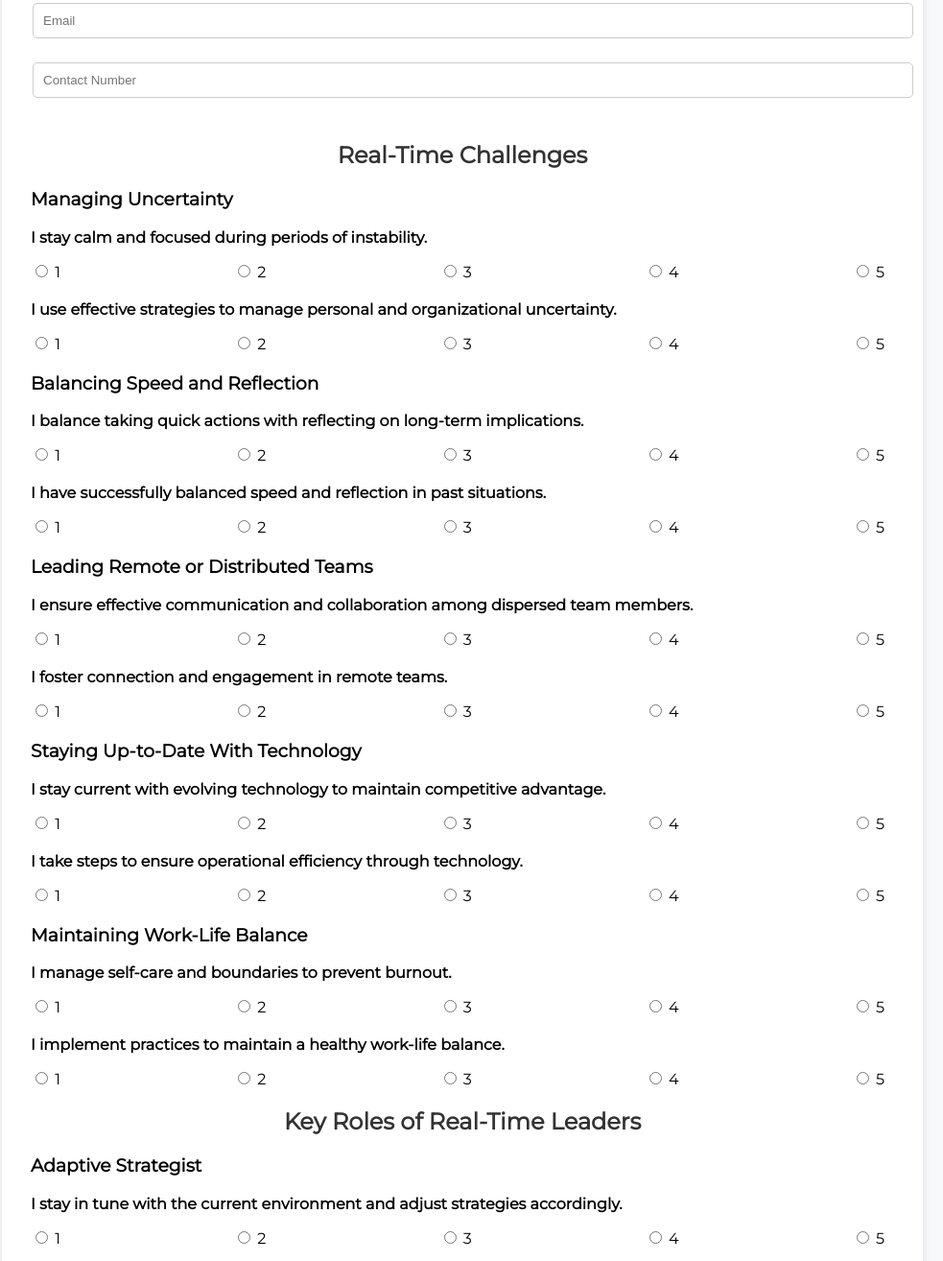
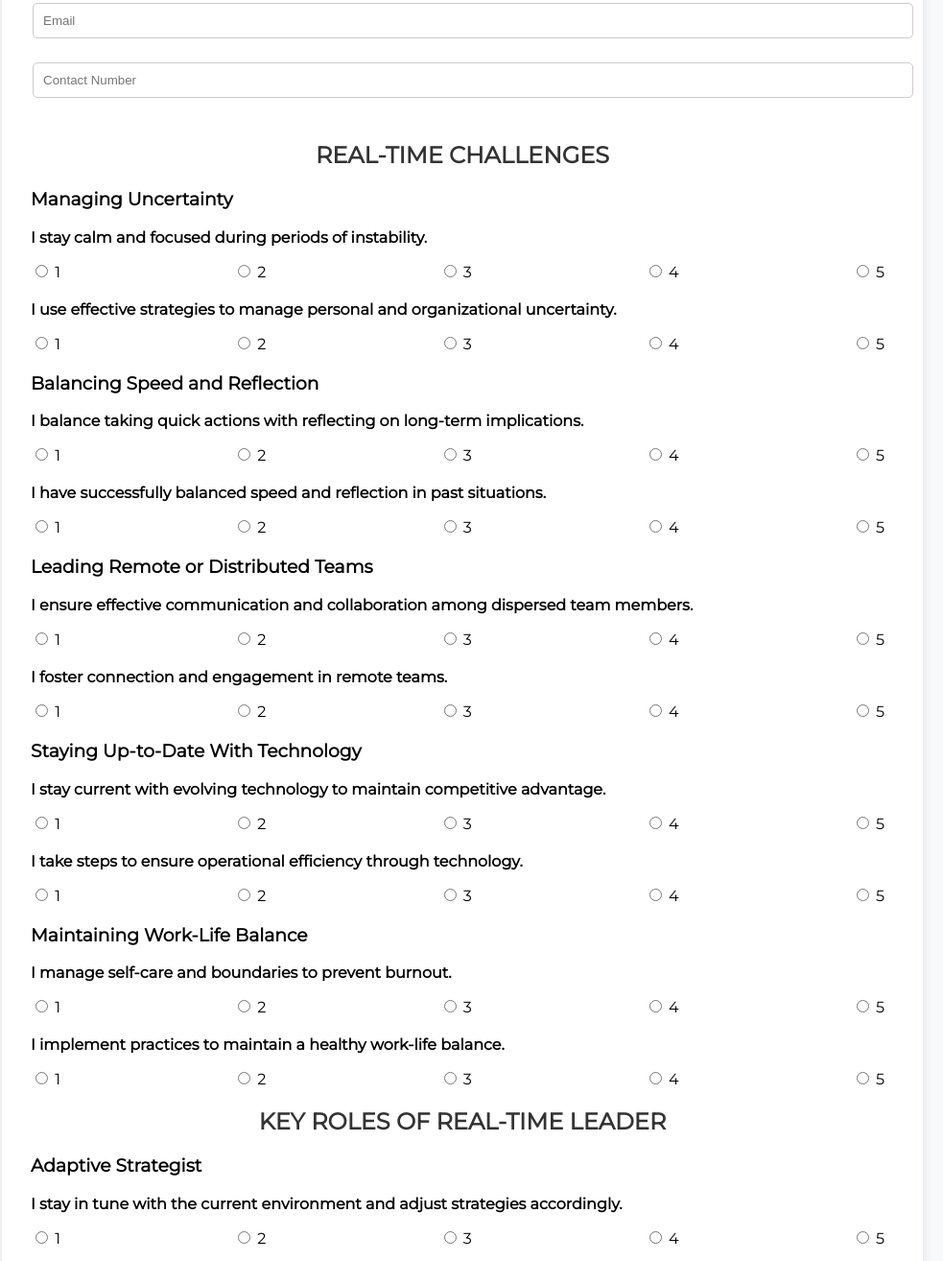
Before and after one commit to asilva777/realtime-leadership-assessment-, a plain HTML site: page index.html in a window 1280 px wide. Shown: the part 406-1720 px from the top of the page at 96% size, without its empty margins (158-1141 px from the left). Drawn offline with Linux system fonts and the light colour scheme.

Commit message:
index.html

```diff
--- a/index.html
+++ b/index.html
@@ -22,20 +22,20 @@
       </fieldset>
 
       <section>
-        <h2>Real-Time Challenges</h2>
+        <h2>REAL-TIME CHALLENGES</h2>
         <div class="question-set">
           <!-- Questions inserted by JS -->
         </div>
       </section>
 
       <section>
-        <h2>Key Roles of Real-Time Leaders</h2>
+        <h2>KEY ROLES OF REAL-TIME LEADER</h2>
         <div class="question-set" id="roles-section">
           <!-- Questions inserted by JS -->
         </div>
       </section>
 
-      <button type="submit">Submit Assessment</button>
+      <button type="submit">SUBMIT</button>
     </form>
 
     <div id="result"></div>
```
